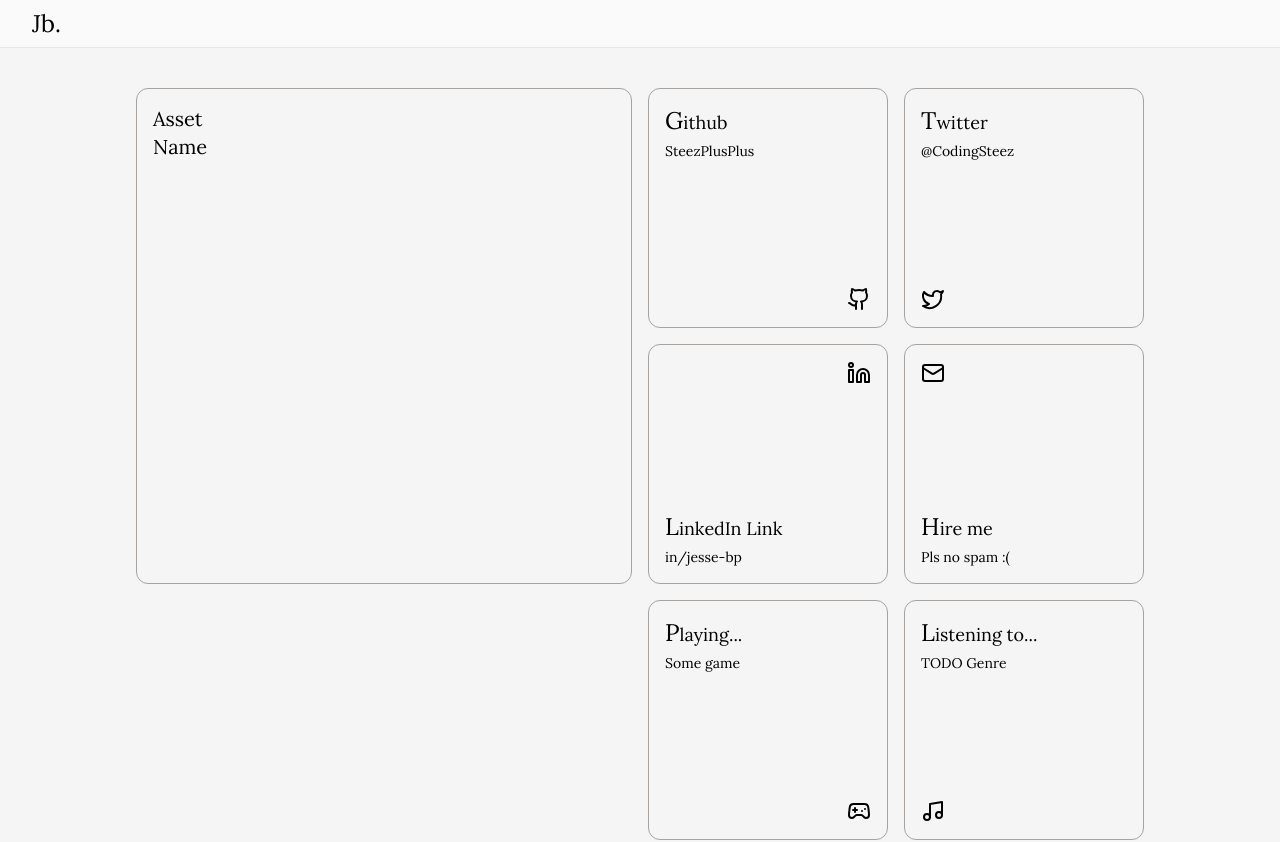
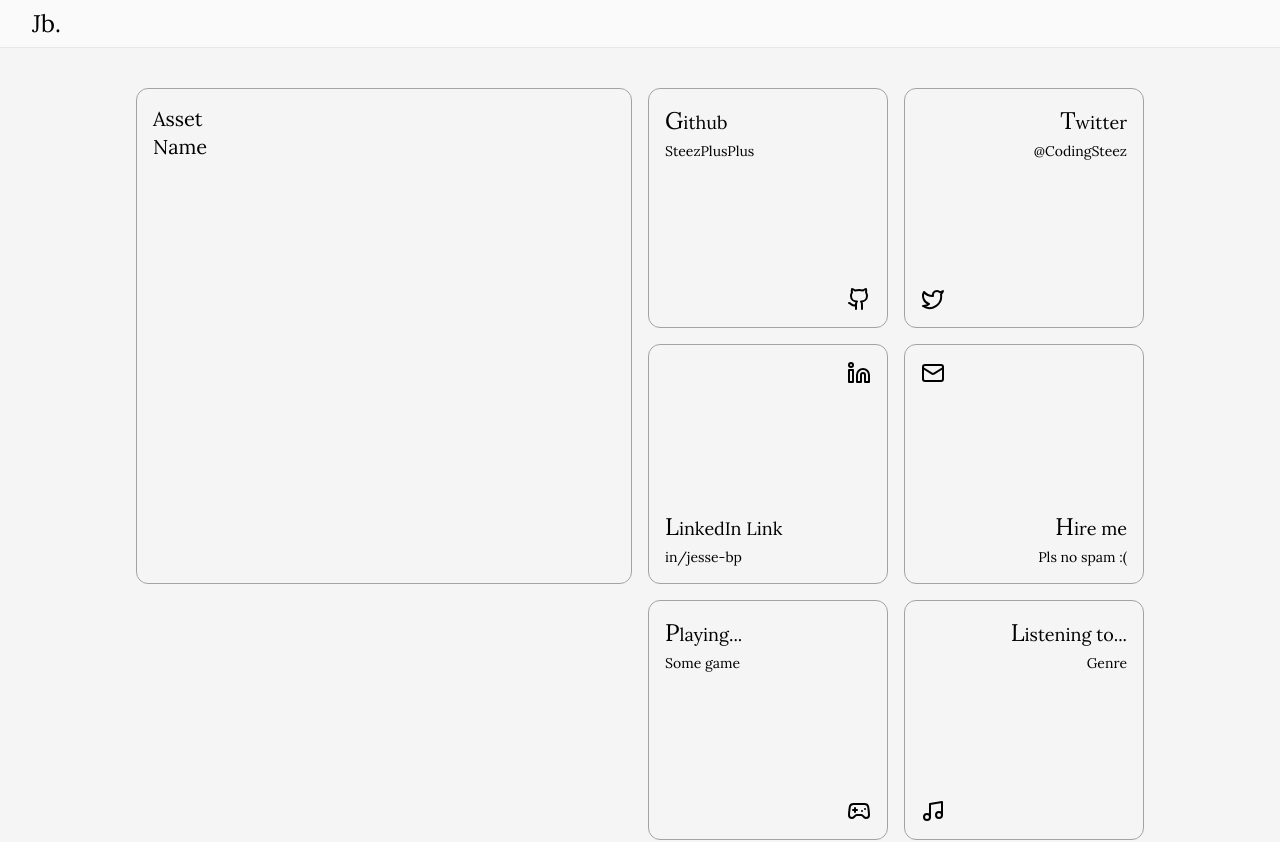
Before and after one commit to steezplusplus/digital-garden, a Next.js app: page / in a window 1280 px wide. Shown: the top 842 px of the page. Built offline with nearby package versions, Linux system fonts and the light colour scheme.

Commit message:
style: Align headings in cards

```diff
--- a/app/_components/cards.tsx
+++ b/app/_components/cards.tsx
@@ -26,8 +26,8 @@ export function TwitterCard() {
       target="_blank"
       className="flex aspect-square flex-col rounded-xl border border-stone-400 p-4"
     >
-      <h2 className="mb-1 text-lg first-letter:text-2xl">{label}</h2>
-      <h3 className="text-sm">@CodingSteez</h3>
+      <h2 className="mb-1 self-end text-lg first-letter:text-2xl">{label}</h2>
+      <h3 className="self-end text-sm">@CodingSteez</h3>
       <Twitter className="mt-auto self-start" />
     </Link>
   );
@@ -61,8 +61,8 @@ export function EmailCard() {
       className="flex aspect-square flex-col rounded-xl border border-stone-400 p-4"
     >
       <Mail className="mb-auto self-start" />
-      <h2 className="mb-1 text-lg first-letter:text-2xl">{label}</h2>
-      <h3 className="font-italic text-sm">{subLael}</h3>
+      <h2 className="mb-1 self-end text-lg first-letter:text-2xl">{label}</h2>
+      <h3 className="font-italic self-end text-sm">{subLael}</h3>
     </Link>
   );
 }
@@ -87,8 +87,8 @@ export function MusicCard() {
   const label = 'Listening to...';
   return (
     <div className="flex aspect-square flex-col rounded-xl border border-stone-400 p-4">
-      <h2 className="mb-1 text-lg first-letter:text-2xl">{label}</h2>
-      <h3 className="text-sm">TODO Genre</h3>
+      <h2 className="mb-1 self-end text-lg first-letter:text-2xl">{label}</h2>
+      <h3 className="self-end text-sm">Genre</h3>
       <Music className="mt-auto self-start" />
     </div>
   );
```
